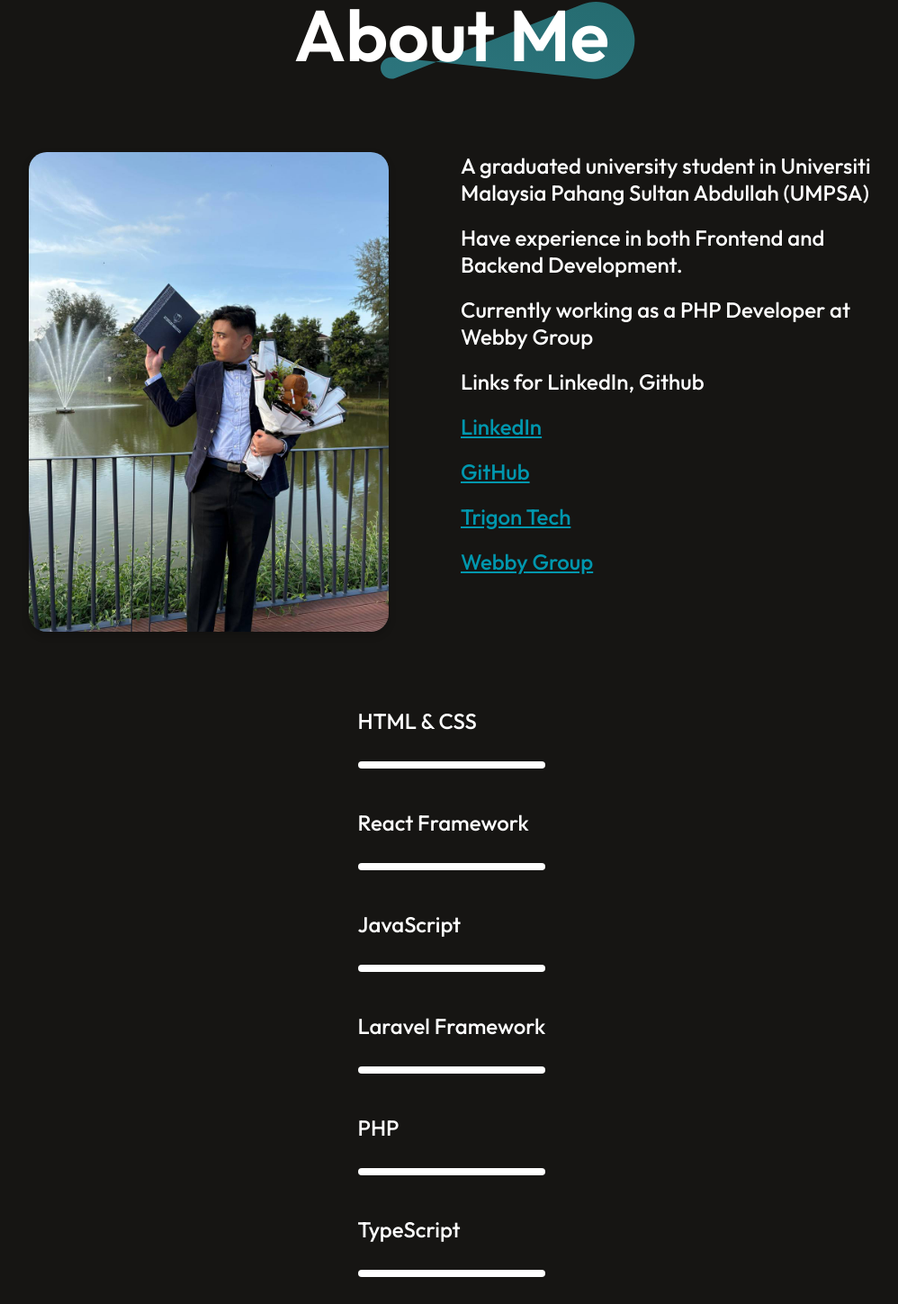
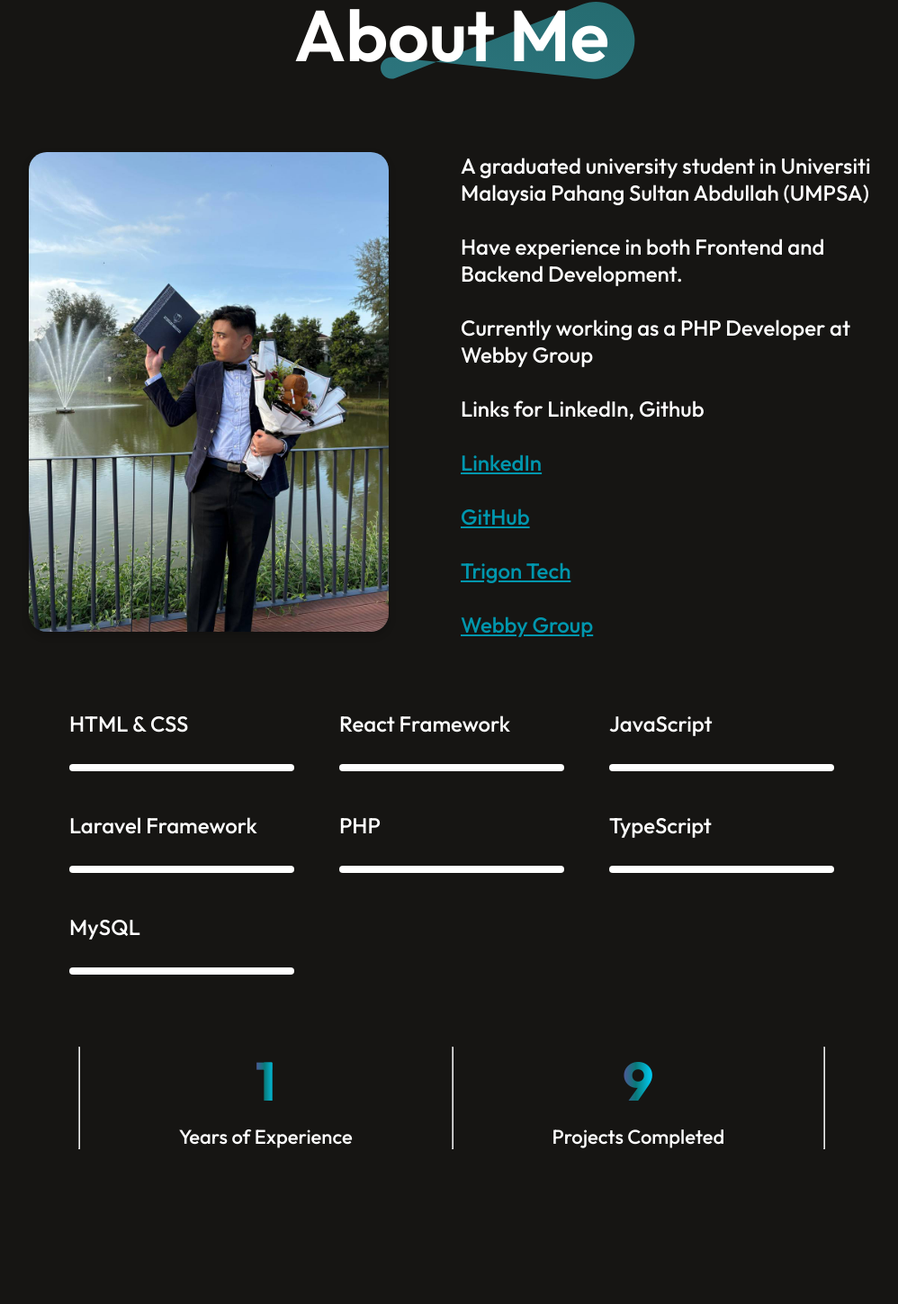
Before and after one commit to Zeyynn/RazinPortfolioReactJS, a React (Vite) app: page / in a window 1280 px wide. Shown: the part 1647-3096 px from the top of the page at 90% size, without its empty margins (138-1136 px from the left). Built offline with nearby package versions, Linux system fonts and the light colour scheme.

Commit message:
Enhance About section layout by increasing gap and adjusting grid properties

```diff
--- a/src/Components/Navbar/About/About.css
+++ b/src/Components/Navbar/About/About.css
@@ -36,15 +36,16 @@
 .about-para{
     display: flex;
     flex-direction:column;
-    gap: 20px;
+    gap: 30px;
     font-size: 24px;
     font-weight: 500;
 }
 .about-skills{
     display: grid;
     flex-direction: column;
+    grid-template-columns: repeat(auto-fill, minmax(250px, 1fr));
     gap: 45px 50px;
-    max-width: 900px;
+    max-width: 1100px;
 }
 .about-skill {
     display: grid;
```
